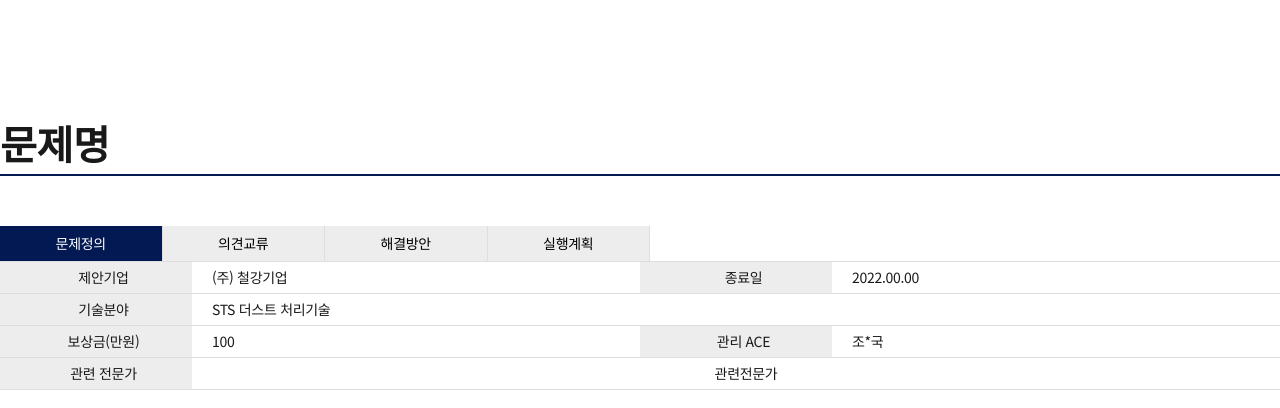
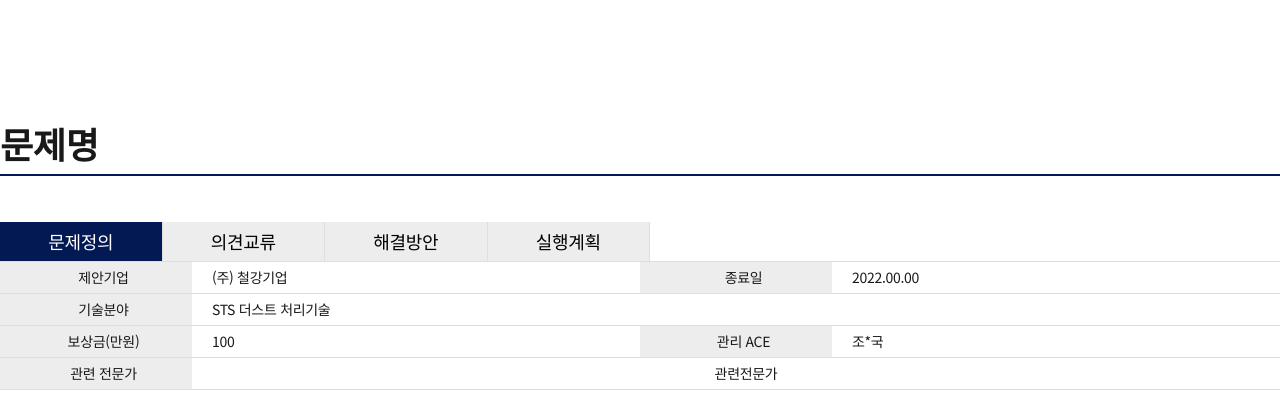
Before and after one commit to yejooSeo1119/vetus, a plain HTML site: page current-detail01.html in a window 1280 px wide. Shown: the part 294-702 px from the top of the page. Drawn offline with nearby package versions, Linux system fonts and the light colour scheme.

Commit message:
Add files via upload

```diff
--- a/css/style.css
+++ b/css/style.css
@@ -1747,7 +1747,7 @@ button.reference{
     margin: auto;
     border-bottom: 2px solid #031953;
 }
-.content .detail-inner h4{
+.content .detail-inner h5{
     border-bottom: 2px solid #031953;
     padding-bottom: 20px;
     box-sizing: border-box;
@@ -1760,6 +1760,7 @@ button.reference{
 .tab-box{
     width: 650px;
     height: 35px;
+    position: relative;
 }
 .tab-box li{
     width: 25%;
@@ -1767,6 +1768,7 @@ button.reference{
     float: left;
     border-right: 1px solid #dedede;
     box-sizing: border-box;
+    margin-top: -4px;
 }
 .tabnav :nth-child(1)a{
     border-left: 1px solid #dedede;
@@ -1779,6 +1781,7 @@ button.reference{
     text-align: center;
     background-color: #ededed;
     padding: 0.5em 0;
+    font-size: 18px;
 }
 .tab-box .tabnav li .active{
     background-color: #031953;
--- a/current-detail01.html
+++ b/current-detail01.html
@@ -93,7 +93,7 @@
         <div class="content">
             <div class="detail-inner">
                 <div class="mt150"></div>
-                <h4>문제명</h4>
+                <h5>문제명</h5>
                 <div class="mt50"></div>
                 <div class="tab-box">
                     <ul class="tabnav">
```
Also changed, not shown: current-detail02.html (+1 -1 lines), current-detail03-1.html (+1 -1 lines), current-detail03-2.html (+1 -1 lines), current-detail04.html (+2 -2 lines), problem.html (+1 -1 lines), images/bg-current.jpg.
